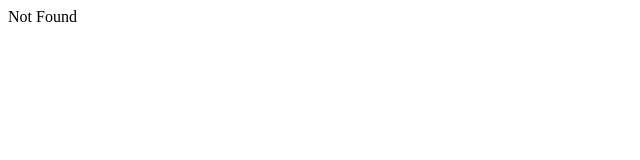
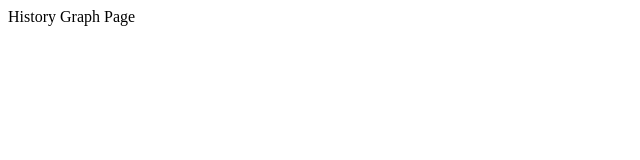
Before and after one commit to damiankryzia71/bingus-broncohacks, a React (Vite) app in the folder frontend/: page /history in a window 1280 px wide. Shown: the top 160 px of the page, without its empty margins (0-640 px from the left). Built offline with nearby package versions, Linux system fonts and the light colour scheme.

Commit message:
set up frontend modules

```diff
--- a/frontend/src/main.tsx
+++ b/frontend/src/main.tsx
@@ -4,13 +4,17 @@ import { createRoot } from 'react-dom/client'
 import Layout from './shared/Layout'
 import NotFound from './shared/NotFound'
 
-import Home from './modules/home/Home'
+import Daily from './modules/daily/Daily'
+import Journal from './modules/journal/Journal'
+import History from './modules/history/History'
 
 createRoot(document.getElementById('root')!).render(
   <BrowserRouter>
     <Routes>
       <Route element={<Layout />}>
-        <Route index element={<Home />} />
+        <Route index element={<Daily />} />
+        <Route path="/journal" element={<Journal />} />
+        <Route path="/history" element={<History />} />
         <Route path="/*" element={<NotFound />} />
       </Route>
     </Routes>
--- a/frontend/src/modules/home/Home.tsx
+++ b/frontend/src/modules/daily/Daily.tsx
@@ -1,6 +1,6 @@
 import { useState, useEffect } from "react";
 
-export default function Home() {
+export default function Daily() {
     const [text, setText] = useState<string>("");
 
     useEffect(() => {
--- /dev/null
+++ b/frontend/src/modules/history/History.tsx
@@ -0,0 +1,3 @@
+export default function History() {
+    return <div>History Graph Page</div>;
+}
--- /dev/null
+++ b/frontend/src/modules/journal/Journal.tsx
@@ -0,0 +1,3 @@
+export default function Journal() {
+    return <div>Journal Page</div>;
+}
```
